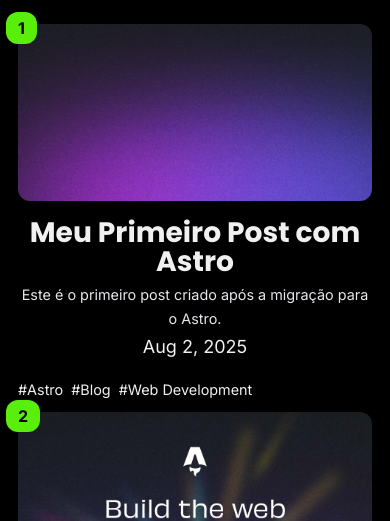
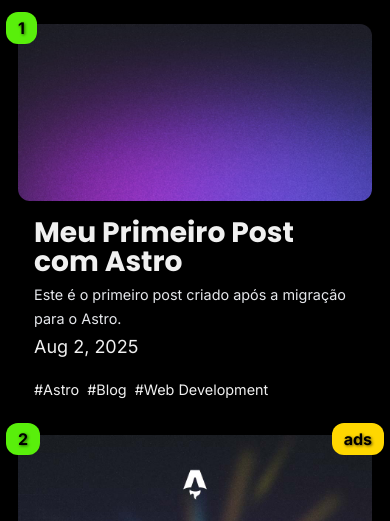
Before and after one commit to EnioAguiar/my-blog, an Astro site: page /en/categories/astro in a window 390 px wide. Shown: the part 299-820 px from the top of the page. Built offline with nearby package versions, Linux system fonts and the light colour scheme; Astro itself is replaced by a stand-in of ours.

Commit message:
refactor(categorias): Unifica visual e limpa posts de teste
- Refatora as páginas de categoria para usar o componente PostCard, garantindo consistência visual em todo o site.
- Corrige a exibição do número do post e o estilo das tags nas páginas de categoria.
- Remove os posts de teste, mantendo apenas os dois primeiros em cada idioma.

```diff
--- a/src/content/blog/en/eighth-post.md
+++ /dev/null
@@ -1,8 +0,0 @@
----
-title: "Oitavo Post: Otimização de Imagens"
-description: "Um post de teste para alongar a lista e verificar o layout."
-pubDate: "2025-07-25"
-heroImage: "../../../assets/blog-placeholder-3.jpg"
----
-
-Este é um post gerado automaticamente para fins de teste de layout e estilo, este não tem imagem.
--- a/src/content/blog/en/fifth-post.md
+++ /dev/null
@@ -1,8 +0,0 @@
----
-title: "Quinto Post: A Importância do Design"
-description: "Um post de teste para alongar a lista e verificar o layout."
-pubDate: "2025-07-28"
-heroImage: "../../../assets/blog-placeholder-5.jpg"
----
-
-Este é um post gerado automaticamente para fins de teste de layout e estilo.
--- a/src/content/blog/en/fourth-post.md
+++ /dev/null
@@ -1,8 +0,0 @@
----
-title: "Quarto Post: Mais Conteúdo de Teste"
-description: "Um post de teste para alongar a lista e verificar o layout."
-pubDate: "2025-07-29"
-heroImage: "../../../assets/blog-placeholder-4.jpg"
----
-
-Este é um post gerado automaticamente para fins de teste de layout e estilo.
--- a/src/content/blog/en/ninth-post.md
+++ /dev/null
@@ -1,8 +0,0 @@
----
-title: "Nono Post: Cores e Contraste"
-description: "Um post de teste para alongar a lista e verificar o layout."
-pubDate: "2025-07-24"
-heroImage: "../../../assets/blog-placeholder-3.jpg"
----
-
-Este é um post gerado automaticamente para fins de teste de layout e estilo.
--- a/src/content/blog/en/seventh-post.md
+++ /dev/null
@@ -1,8 +0,0 @@
----
-title: "Sétimo Post: Layouts Responsivos"
-description: "Um post de teste para alongar a lista e verificar o layout."
-pubDate: "2025-07-26"
-heroImage: "../../../assets/blog-placeholder-2.jpg"
----
-
-Este é um post gerado automaticamente para fins de teste de layout e estilo.
--- a/src/content/blog/en/sixth-post.md
+++ /dev/null
@@ -1,8 +0,0 @@
----
-title: "Sexto Post: Testando a Rolagem"
-description: "Um post de teste para alongar a lista e verificar o layout."
-pubDate: "2025-07-27"
-heroImage: "../../../assets/blog-placeholder-1.jpg"
----
-
-Este é um post gerado automaticamente para fins de teste de layout e estilo.
--- a/src/content/blog/en/tenth-post.md
+++ /dev/null
@@ -1,8 +0,0 @@
----
-title: "Décimo Post: Finalizando os Testes"
-description: "Um post de teste para alongar a lista e verificar o layout."
-pubDate: "2025-07-23"
-heroImage: "../../../assets/blog-placeholder-4.jpg"
----
-
-Este é um post gerado automaticamente para fins de teste de layout e estilo, este não tem imagem.
--- a/src/content/blog/en/third-post.md
+++ /dev/null
@@ -1,8 +0,0 @@
----
-title: "Terceiro Post: Explorando o Astro"
-description: "Um post de teste para alongar a lista e verificar o layout."
-pubDate: "2025-07-30"
-heroImage: "../../../assets/blog-placeholder-3.jpg"
----
-
-Este é um post gerado automaticamente para fins de teste de layout e estilo.
--- a/src/content/blog/pt/decimo-post.md
+++ /dev/null
@@ -1,8 +0,0 @@
----
-title: "Décimo Post: Finalizando os Testes"
-description: "Um post de teste para alongar a lista e verificar o layout."
-pubDate: "2025-07-23"
-heroImage: "../../../assets/blog-placeholder-4.jpg"
----
-
-Este é um post gerado automaticamente para fins de teste de layout e estilo, este não tem imagem.
--- a/src/content/blog/pt/nono-post.md
+++ /dev/null
@@ -1,8 +0,0 @@
----
-title: "Nono Post: Cores e Contraste"
-description: "Um post de teste para alongar a lista e verificar o layout."
-pubDate: "2025-07-24"
-heroImage: "../../../assets/blog-placeholder-3.jpg"
----
-
-Este é um post gerado automaticamente para fins de teste de layout e estilo.
--- a/src/content/blog/pt/oitavo-post.md
+++ /dev/null
@@ -1,8 +0,0 @@
----
-title: "Oitavo Post: Otimização de Imagens"
-description: "Um post de teste para alongar a lista e verificar o layout."
-pubDate: "2025-07-25"
-heroImage: "../../../assets/blog-placeholder-3.jpg"
----
-
-Este é um post gerado automaticamente para fins de teste de layout e estilo, este não tem imagem.
--- a/src/content/blog/pt/quarto-post.md
+++ /dev/null
@@ -1,8 +0,0 @@
----
-title: "Quarto Post: Mais Conteúdo de Teste"
-description: "Um post de teste para alongar a lista e verificar o layout."
-pubDate: "2025-07-29"
-heroImage: "../../../assets/blog-placeholder-4.jpg"
----
-
-Este é um post gerado automaticamente para fins de teste de layout e estilo.
--- a/src/content/blog/pt/quinto-post.md
+++ /dev/null
@@ -1,8 +0,0 @@
----
-title: "Quinto Post: A Importância do Design"
-description: "Um post de teste para alongar a lista e verificar o layout."
-pubDate: "2025-07-28"
-heroImage: "../../../assets/blog-placeholder-5.jpg"
----
-
-Este é um post gerado automaticamente para fins de teste de layout e estilo.
--- a/src/content/blog/pt/setimo-post.md
+++ /dev/null
@@ -1,8 +0,0 @@
----
-title: "Sétimo Post: Layouts Responsivos"
-description: "Um post de teste para alongar a lista e verificar o layout."
-pubDate: "2025-07-26"
-heroImage: "../../../assets/blog-placeholder-2.jpg"
----
-
-Este é um post gerado automaticamente para fins de teste de layout e estilo.
--- a/src/content/blog/pt/sexto-post.md
+++ /dev/null
@@ -1,8 +0,0 @@
----
-title: "Sexto Post: Testando a Rolagem"
-description: "Um post de teste para alongar a lista e verificar o layout."
-pubDate: "2025-07-27"
-heroImage: "../../../assets/blog-placeholder-1.jpg"
----
-
-Este é um post gerado automaticamente para fins de teste de layout e estilo.
--- a/src/content/blog/pt/terceiro-post.md
+++ /dev/null
@@ -1,8 +0,0 @@
----
-title: "Terceiro Post: Explorando o Astro"
-description: "Um post de teste para alongar a lista e verificar o layout."
-pubDate: "2025-07-30"
-heroImage: "../../../assets/blog-placeholder-3.jpg"
----
-
-Este é um post gerado automaticamente para fins de teste de layout e estilo.
--- a/src/pages/en/categories/[tag].astro
+++ b/src/pages/en/categories/[tag].astro
@@ -3,8 +3,7 @@
 import BaseHead from '../../../components/BaseHead.astro';
 import Footer from '../../../components/Footer.astro';
 import Header from '../../../components/Header.astro';
-import FormattedDate from '../../../components/FormattedDate.astro';
-import { Image } from 'astro:assets';
+import PostCard from '../../../components/PostCard.astro';
 import { ui } from '../../../i18n/ui';
 
 export async function getStaticPaths() {
@@ -32,13 +31,6 @@
 
 const { tag } = Astro.params;
 const { posts, tagName } = Astro.props as { posts: CollectionEntry<'blog'>[], tagName: string };
-
-// Função para obter o nome traduzido de uma tag
-function getTranslatedTag(tagKey: string, lang: 'pt' | 'en') {
-    const name = ui[lang]?.[`tags.${tagKey}.name`] || tagKey;
-    const slug = ui[lang]?.[`tags.${tagKey}.slug`] || tagKey;
-    return { name, slug };
-}
 ---
 
 <!doctype html>
@@ -60,87 +52,11 @@
 			h1 .tag-name {
 				color: var(--green);
 			}
-			.posts-grid ul {
-				display: flex;
-				flex-wrap: wrap;
-				gap: 4rem;
-				list-style-type: none;
-				margin: 0;
+			.grid {
+				display: grid;
+				grid-template-columns: repeat(auto-fit, minmax(24ch, 1fr));
+				gap: 2rem;
 				padding: 0;
-			}
-			.posts-grid li {
-				width: calc(50% - 2rem);
-				position: relative;
-			}
-			.posts-grid li::before {
-				content: attr(data-post-number);
-				position: absolute;
-				top: -0.75rem;
-				left: -0.75rem;
-				background-color: var(--green);
-				color: #000000;
-				font-size: 1rem;
-				font-weight: 700;
-				padding: 0.25rem 0.75rem;
-				border-radius: 12px;
-				line-height: 1.5;
-				z-index: 1;
-			}
-			.posts-grid li * {
-				text-decoration: none;
-				transition: 0.2s ease;
-			}
-			.posts-grid li img {
-				margin-bottom: 0.5rem;
-				border-radius: 12px;
-			}
-			.posts-grid li a {
-				display: block;
-			}
-			.title {
-				margin: 0;
-				color: rgb(var(--black));
-				line-height: 1;
-			}
-			.date {
-				margin: 0;
-				color: rgb(var(--black));
-			}
-			.description {
-				margin: 0.5rem 0 0;
-				color: rgb(var(--gray-dark));
-				font-size: 0.9rem;
-			}
-			.tags {
-				display: flex;
-				flex-wrap: wrap;
-				gap: 0.5rem;
-				margin-top: 1rem;
-			}
-			.tag {
-				font-size: 0.9rem;
-				color: rgb(var(--black));
-				background-color: transparent;
-				padding: 0;
-				border: none;
-			}
-			.posts-grid li a:hover .title,
-			.posts-grid li a:hover .description,
-			.posts-grid li a:hover .date,
-			.posts-grid li a:hover .tags {
-				color: var(--green-bright);
-			}
-			.posts-grid a:hover img {
-				box-shadow: var(--box-shadow);
-			}
-			@media (max-width: 720px) {
-				.posts-grid ul {
-					gap: 0.5em;
-				}
-				.posts-grid li {
-					width: 100%;
-					text-align: center;
-				}
 			}
 		</style>
 	</head>
@@ -148,33 +64,12 @@
 		<Header />
 		<main>
 			<h1>Posts with category: <span class="tag-name">#{tagName}</span></h1>
-			<section class="posts-grid">
-				<ul>
-					{
-						posts.map((post, i) => (
-							<li data-post-number={i + 1}>
-								<a href={`/blog/${post.id}/`}>
-									{post.data.heroImage && (
-										<Image width={720} height={360} src={post.data.heroImage} alt="" />
-									)}
-									<h4 class="title">{post.data.title}</h4>
-									<p class="description">{post.data.description}</p>
-									<p class="date">
-										<FormattedDate date={post.data.pubDate} />
-									</p>
-									{post.data.tags && (
-										<div class="tags">
-											{post.data.tags.map((t) => {
-												const translatedTag = getTranslatedTag(t, 'en');
-												return <span class="tag">#{translatedTag.name}</span>
-											})}
-										</div>
-									)}
-								</a>
-							</li>
-						))
-					}
-				</ul>
+			<section class="grid">
+				{
+					posts.map((post, i) => (
+						<PostCard post={post} number={i + 1} />
+					))
+				}
 			</section>
 		</main>
 		<Footer />
--- a/src/pages/pt/categorias/[tag].astro
+++ b/src/pages/pt/categorias/[tag].astro
@@ -3,8 +3,7 @@
 import BaseHead from '../../../components/BaseHead.astro';
 import Footer from '../../../components/Footer.astro';
 import Header from '../../../components/Header.astro';
-import FormattedDate from '../../../components/FormattedDate.astro';
-import { Image } from 'astro:assets';
+import PostCard from '../../../components/PostCard.astro';
 import { ui } from '../../../i18n/ui';
 
 export async function getStaticPaths() {
@@ -32,13 +31,6 @@
 
 const { tag } = Astro.params;
 const { posts, tagName } = Astro.props as { posts: CollectionEntry<'blog'>[], tagName: string };
-
-// Função para obter o nome traduzido de uma tag
-function getTranslatedTag(tagKey: string, lang: 'pt' | 'en') {
-    const name = ui[lang]?.[`tags.${tagKey}.name`] || tagKey;
-    const slug = ui[lang]?.[`tags.${tagKey}.slug`] || tagKey;
-    return { name, slug };
-}
 ---
 
 <!doctype html>
@@ -60,87 +52,11 @@
 			h1 .tag-name {
 				color: var(--green);
 			}
-			.posts-grid ul {
-				display: flex;
-				flex-wrap: wrap;
-				gap: 4rem;
-				list-style-type: none;
-				margin: 0;
+			.grid {
+				display: grid;
+				grid-template-columns: repeat(auto-fit, minmax(24ch, 1fr));
+				gap: 2rem;
 				padding: 0;
-			}
-			.posts-grid li {
-				width: calc(50% - 2rem);
-				position: relative;
-			}
-			.posts-grid li::before {
-				content: attr(data-post-number);
-				position: absolute;
-				top: -0.75rem;
-				left: -0.75rem;
-				background-color: var(--green);
-				color: #000000;
-				font-size: 1rem;
-				font-weight: 700;
-				padding: 0.25rem 0.75rem;
-				border-radius: 12px;
-				line-height: 1.5;
-				z-index: 1;
-			}
-			.posts-grid li * {
-				text-decoration: none;
-				transition: 0.2s ease;
-			}
-			.posts-grid li img {
-				margin-bottom: 0.5rem;
-				border-radius: 12px;
-			}
-			.posts-grid li a {
-				display: block;
-			}
-			.title {
-				margin: 0;
-				color: rgb(var(--black));
-				line-height: 1;
-			}
-			.date {
-				margin: 0;
-				color: rgb(var(--black));
-			}
-			.description {
-				margin: 0.5rem 0 0;
-				color: rgb(var(--gray-dark));
-				font-size: 0.9rem;
-			}
-			.tags {
-				display: flex;
-				flex-wrap: wrap;
-				gap: 0.5rem;
-				margin-top: 1rem;
-			}
-			.tag {
-				font-size: 0.9rem;
-				color: rgb(var(--black));
-				background-color: transparent;
-				padding: 0;
-				border: none;
-			}
-			.posts-grid li a:hover .title,
-			.posts-grid li a:hover .description,
-			.posts-grid li a:hover .date,
-			.posts-grid li a:hover .tags {
-				color: var(--green-bright);
-			}
-			.posts-grid a:hover img {
-				box-shadow: var(--box-shadow);
-			}
-			@media (max-width: 720px) {
-				.posts-grid ul {
-					gap: 0.5em;
-				}
-				.posts-grid li {
-					width: 100%;
-					text-align: center;
-				}
 			}
 		</style>
 	</head>
@@ -148,33 +64,12 @@
 		<Header />
 		<main>
 			<h1>Posts com a categoria: <span class="tag-name">#{tagName}</span></h1>
-			<section class="posts-grid">
-				<ul>
-					{
-						posts.map((post, i) => (
-							<li data-post-number={i + 1}>
-								<a href={`/blog/${post.id}/`}>
-									{post.data.heroImage && (
-										<Image width={720} height={360} src={post.data.heroImage} alt="" />
-									)}
-									<h4 class="title">{post.data.title}</h4>
-									<p class="description">{post.data.description}</p>
-									<p class="date">
-										<FormattedDate date={post.data.pubDate} />
-									</p>
-									{post.data.tags && (
-										<div class="tags">
-											{post.data.tags.map((t) => {
-												const translatedTag = getTranslatedTag(t, 'pt');
-												return <span class="tag">#{translatedTag.name}</span>
-											})}
-										</div>
-									)}
-								</a>
-							</li>
-						))
-					}
-				</ul>
+			<section class="grid">
+				{
+					posts.map((post, i) => (
+						<PostCard post={post} number={i + 1} />
+					))
+				}
 			</section>
 		</main>
 		<Footer />
```
